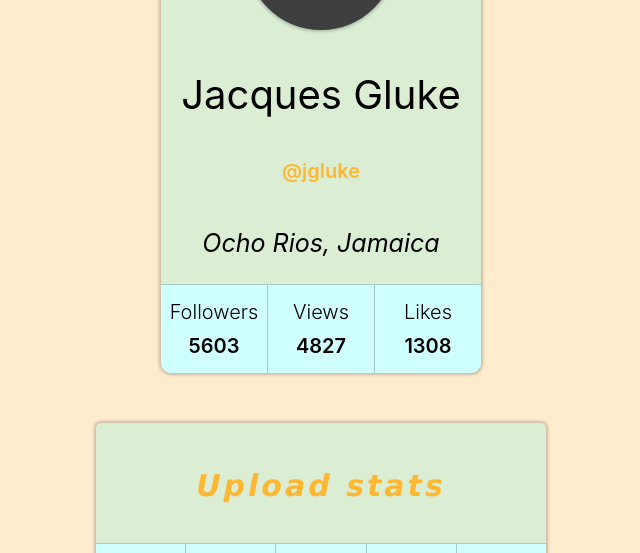
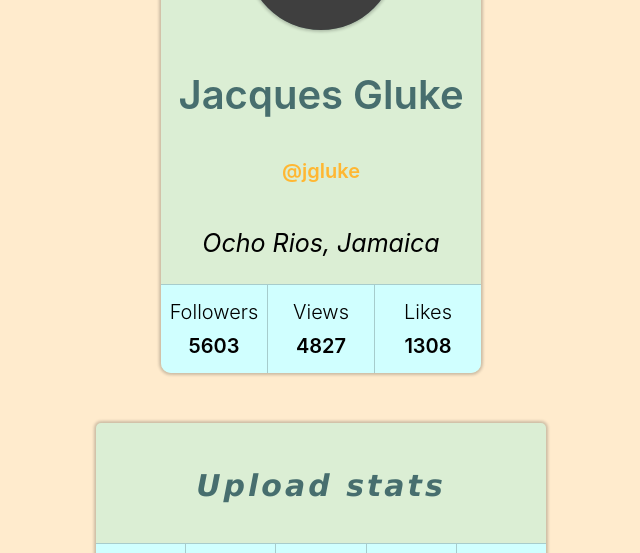
Before and after one commit to SergH1980/goit-react-hw-01-components, a React (Create React App) app: page / in a window 1280 px wide. Shown: the part 180-733 px from the top of the page, without its empty margins (319-959 px from the left). Built offline with nearby package versions, Linux system fonts and the light colour scheme; grey boxes are pictures that could not be loaded.

Commit message:
task4 completed

```diff
--- a/src/components/Profile/Profile.module.css
+++ b/src/components/Profile/Profile.module.css
@@ -9,16 +9,16 @@ body {
   justify-content: center;
 
   margin: 0 auto;
-
   width: 320px;
+  padding-top: 30px;
+  margin-top: 30px;
+  margin-bottom: 50px;
 
   background-color: rgb(219, 238, 212);
   border-radius: 10px;
-  padding-top: 30px;
-  margin-top: 30px;
 
   box-shadow: 0px 0px 3px 2px rgba(0, 0, 0, 0.2);
-  margin-bottom: 50px;
+  overflow: auto;
 }
 
 .description {
@@ -32,20 +32,19 @@ body {
   --s: 150px; /* the size of the image */
   --b: 8px; /* the border thickness*/
   --g: 0px; /* the gap */
-  --c: rgb(208, 255, 255); /* the color */
+  --c: rgb(71, 110, 110); /* the color */
 
   width: var(--s);
-  aspect-ratio: 1;
+
   outline: calc(var(--s) / 2) solid #0009;
   outline-offset: calc(var(--s) / -2);
   cursor: pointer;
-  transition: 0.3s;
+  transition: 0.2s;
 
   display: flex;
   align-items: center;
   justify-content: center;
   height: 150px;
-  width: 150px;
   border-radius: 50%;
   background-color: rgb(125, 174, 158);
   box-shadow: 0px 0px 3px 2px rgba(0, 0, 0, 0.2);
@@ -58,6 +57,8 @@ body {
 
 .name {
   font-size: 40px;
+  color: rgb(71, 110, 110);
+  font-weight: 600;
 }
 
 .tag {
@@ -75,17 +76,14 @@ body {
 
 .stats {
   list-style: none;
-  padding-left: 0;
+
   display: flex;
 
-  justify-content: center;
-  align-items: center;
+  margin-bottom: 0;
+  padding-left: 0;
+  min-width: 320px;
   background-color: rgb(208, 255, 255);
-  min-width: 320px;
 
-  margin-bottom: 0;
-  border-bottom-left-radius: 10px;
-  border-bottom-right-radius: 10px;
   border-top: 1px solid rgba(0, 0, 0, 0.2);
 }
 
--- a/src/components/Statistics/Statistics.module.css
+++ b/src/components/Statistics/Statistics.module.css
@@ -16,7 +16,7 @@
   margin-bottom: 40px;
 
   font-family: Verdana, Geneva, Tahoma, sans-serif;
-  color: rgb(255, 183, 50);
+  color: rgb(71, 110, 110);
   font-size: 30px;
   font-style: italic;
   letter-spacing: 3px;
--- a/src/components/TransactionHistory/TransactionHistory.module.css
+++ b/src/components/TransactionHistory/TransactionHistory.module.css
@@ -38,6 +38,10 @@ tbody > tr {
   display: flex;
 }
 
+tbody > tr:hover {
+  background-color: white;
+}
+
 tbody:nth-child(2n) {
   background-color: rgb(208, 255, 255);
 }
@@ -55,6 +59,12 @@ tr > td {
   text-transform: capitalize;
 }
 
+tr > td:hover {
+  box-shadow: inset 0px 0px 4px 2px rgba(146, 145, 145, 0.59);
+  background-color: rgb(96, 94, 94);
+  color: white;
+}
+
 tr > td:first-child,
 tr > td:nth-child(3) {
   font-weight: 600;
```
